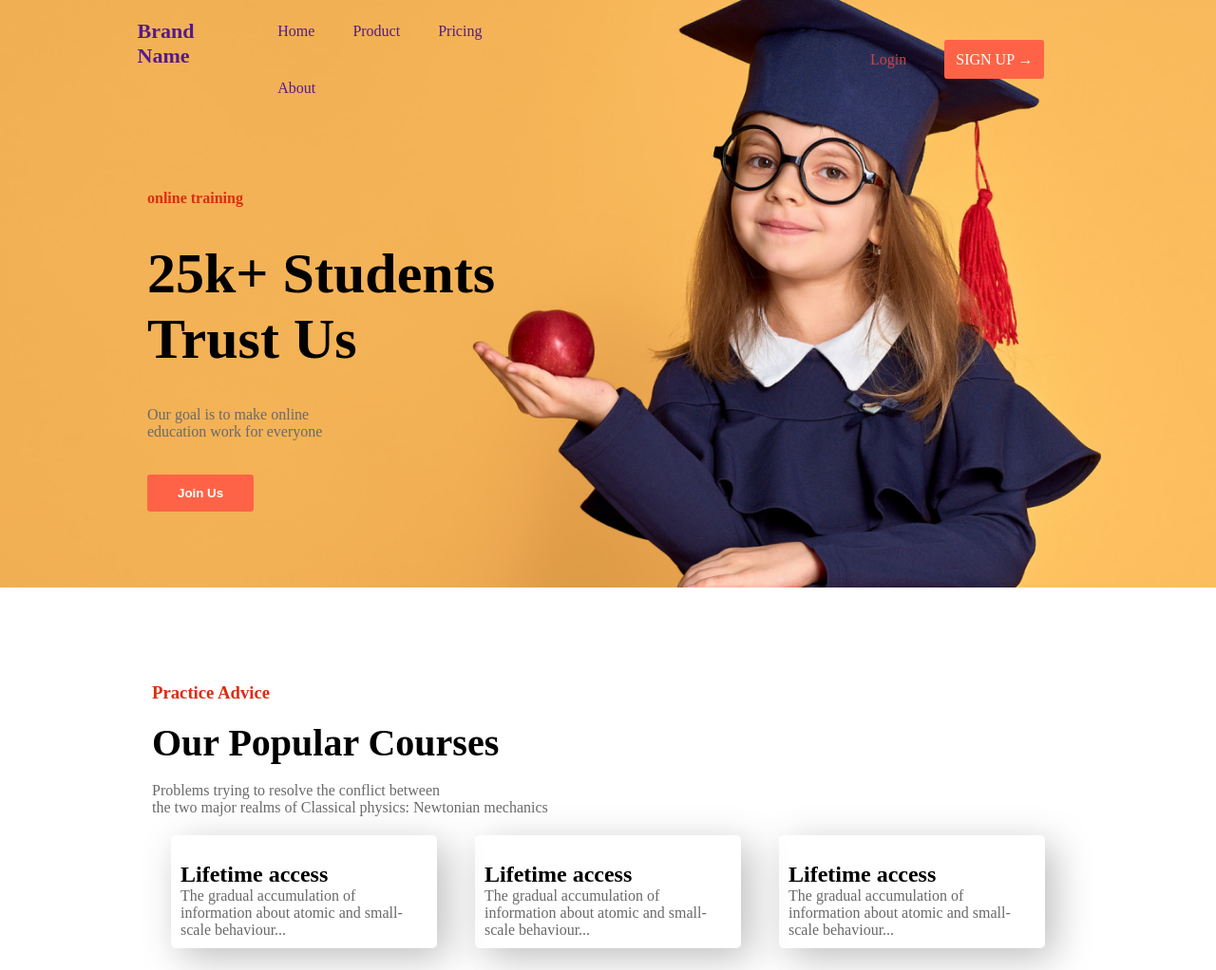
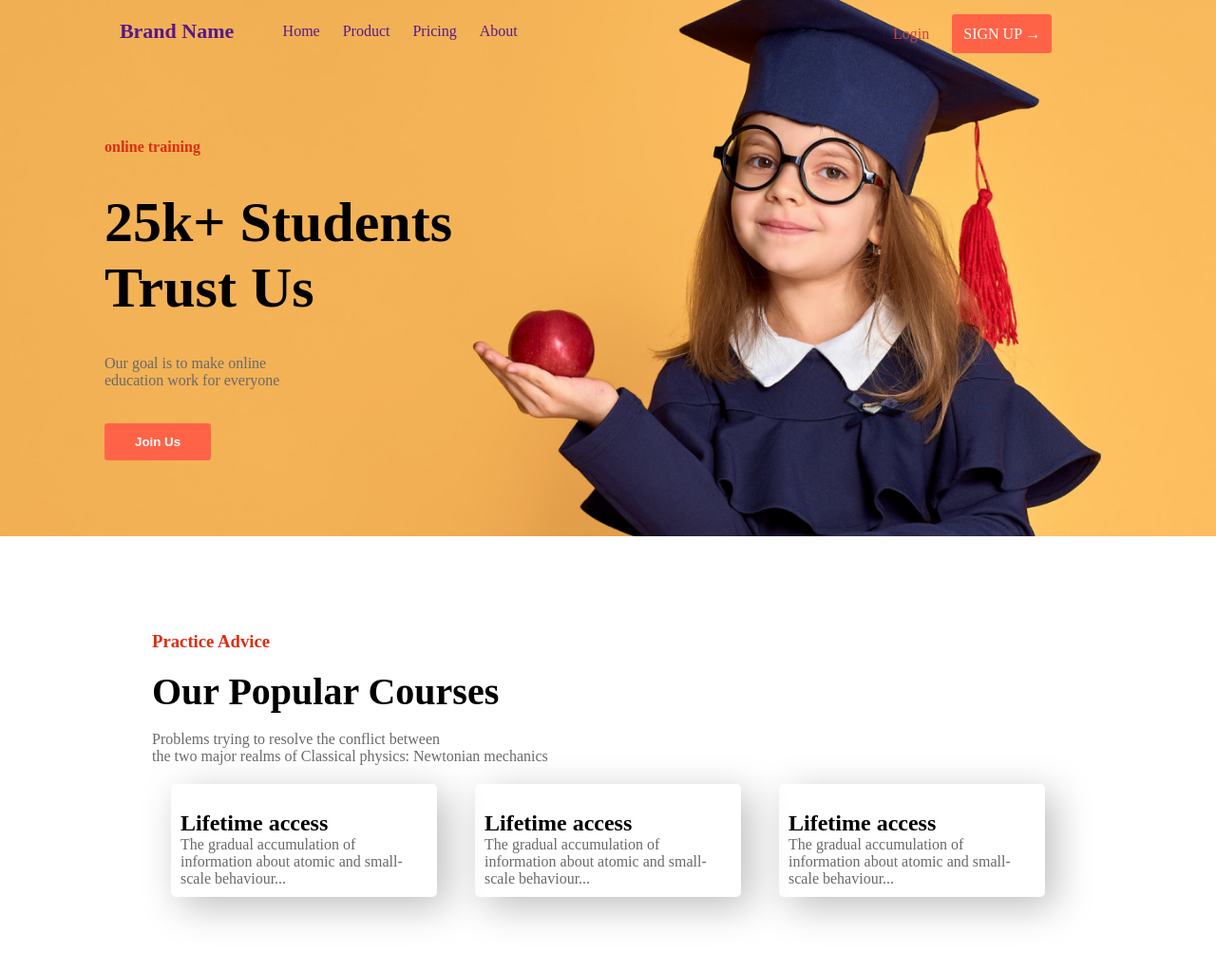
Before and after one commit to gelabi-alam/school-project, a plain HTML site: page index.html in a window 1280 px wide. Shown: the top 1022 px of the page at 95% size. Drawn offline with Linux system fonts and the light colour scheme.

Commit message:
menu updated

```diff
--- a/style.css
+++ b/style.css
@@ -36,21 +36,21 @@ a {
 }
 
 .left {
-    justify-content: space-between;
+    justify-content: space-evenly;
 }
 
 .logo {
     font-size: 22px;
     font-weight: 600;
-    display: block;
+    display: inline-block;
     padding: 20px;
-    margin-left: 90px;
+    margin-left: 50px;
 }
 
 .menu {}
 
 .menu a {
-    padding: 18px;
+    padding: 18px 10px;
     display: inline-block;
     margin-top: 6px;
     font-size: 16px;
@@ -71,7 +71,7 @@ a {
 /* content section started */
 header {
     padding: 80px;
-    margin-left: 75px;
+    margin-left: 30px;
 }
 
 .header h4,
```
